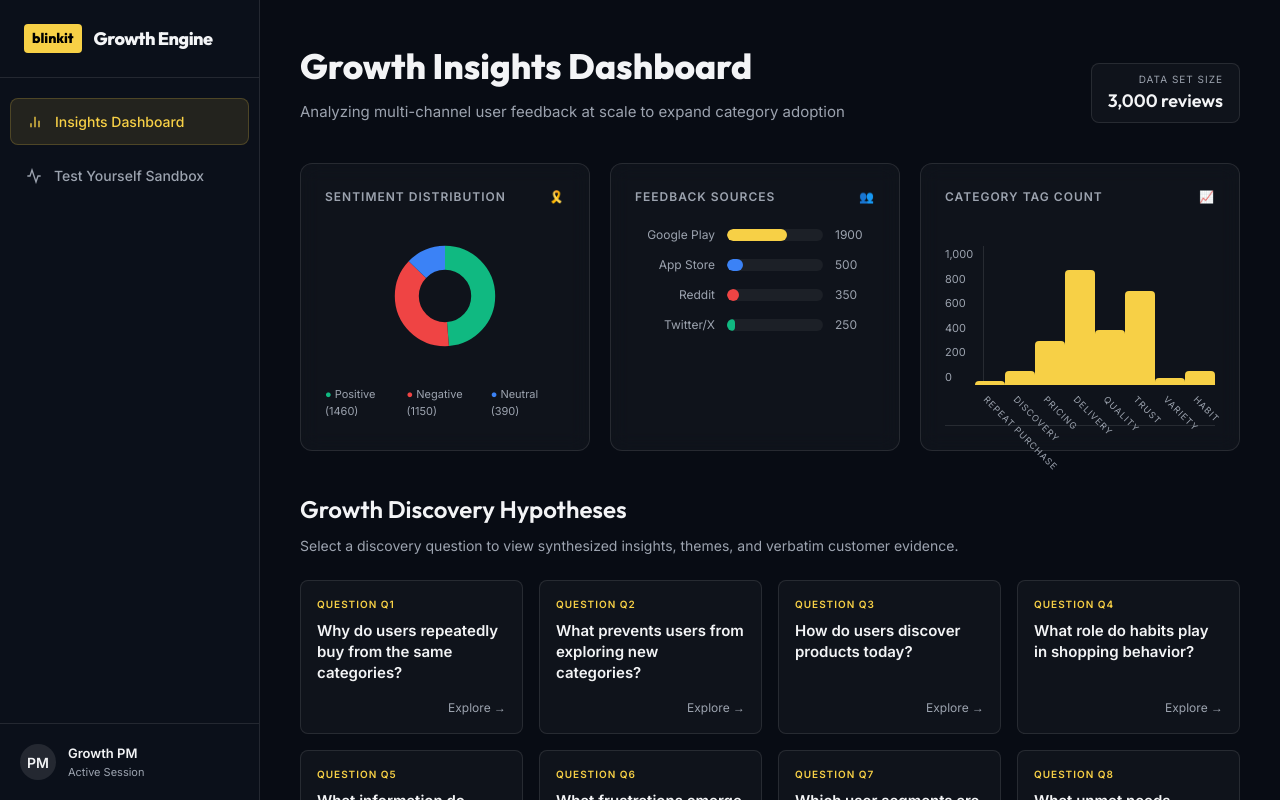
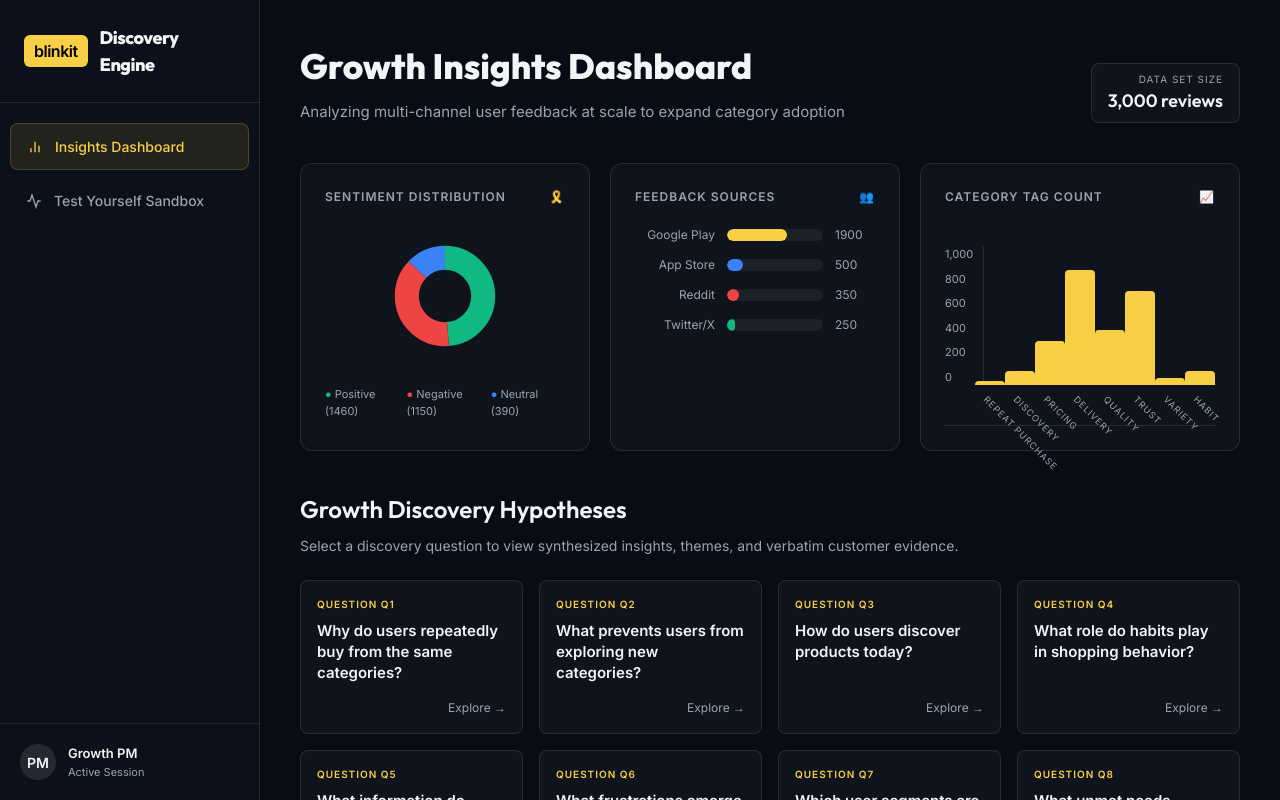
Before and after one commit to apanda007-Noida/Blinkit-Graduation-Project-Nextleap-, a Next.js app in the folder discovery-engine/: page / in a window 1280 px wide. Built offline with nearby package versions, Linux system fonts and the light colour scheme.

Commit message:
chore: correct branding by perfectly styling the blinkit logo and renaming Growth Engine to Discovery Engine

```diff
--- a/discovery-engine/src/app/globals.css
+++ b/discovery-engine/src/app/globals.css
@@ -56,13 +56,14 @@ h1, h2, h3, h4, .outfit {
 }
 
 .logo-box {
-  background: var(--primary-accent);
-  color: black;
-  font-family: 'Outfit', sans-serif;
-  font-weight: 800;
-  padding: 4px 8px;
-  border-radius: 4px;
-  font-size: 14px;
+  background: #F7D046;
+  color: #000000;
+  font-family: 'Inter', sans-serif;
+  font-weight: 900;
+  padding: 4px 10px;
+  border-radius: 6px;
+  font-size: 16px;
+  letter-spacing: -0.5px;
 }
 
 .brand-name {
--- a/discovery-engine/src/app/layout.tsx
+++ b/discovery-engine/src/app/layout.tsx
@@ -13,7 +13,7 @@ const geistMono = Geist_Mono({
 });
 
 export const metadata: Metadata = {
-  title: "Blinkit Category Discovery Prototype",
+  title: "Blinkit Discovery Engine & Sandbox",
   description: "Prototype simulating the discovery feed and predictable pricing cart.",
 };
 
--- a/discovery-engine/src/app/page.tsx
+++ b/discovery-engine/src/app/page.tsx
@@ -171,7 +171,7 @@ export default function Home() {
         <div className="sidebar-header">
           <div className="logo-box">blinkit</div>
           <div>
-            <div className="brand-name">Growth Engine</div>
+            <div className="brand-name">Discovery Engine</div>
           </div>
         </div>
 
```
